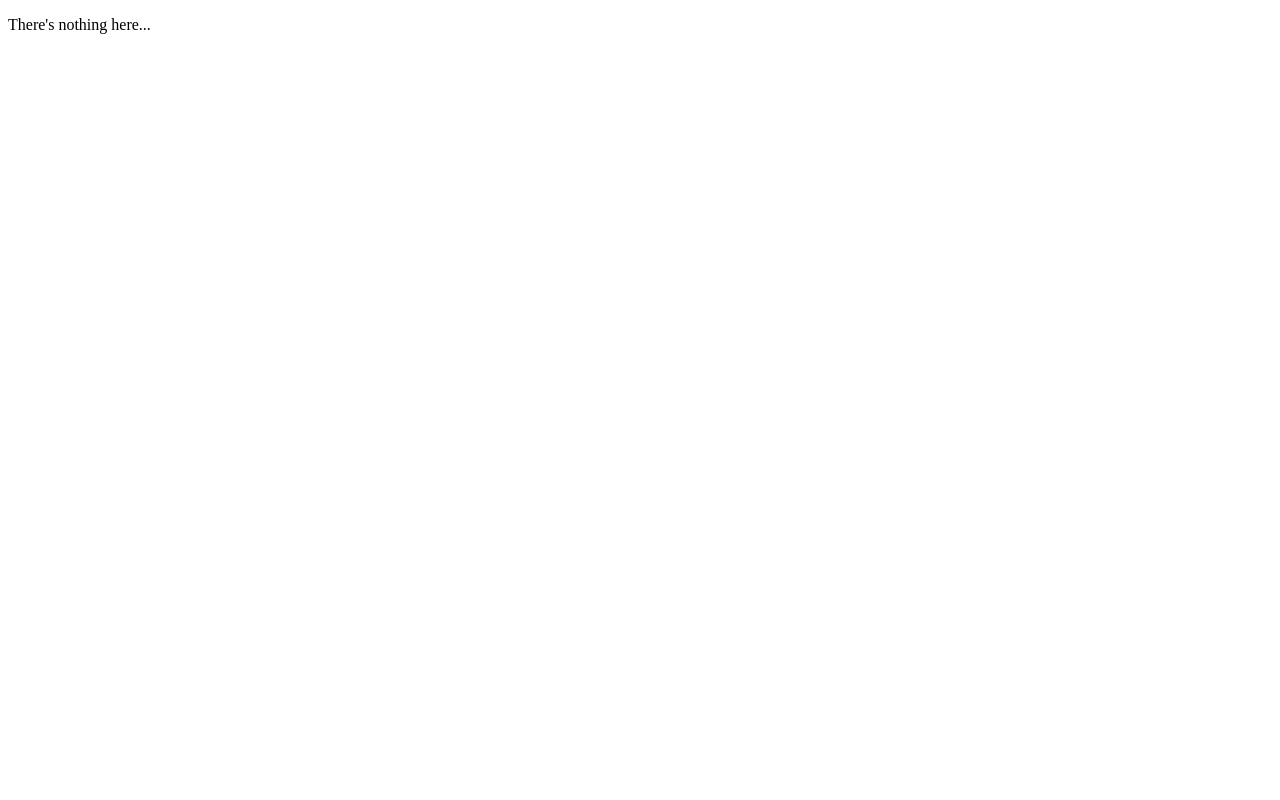
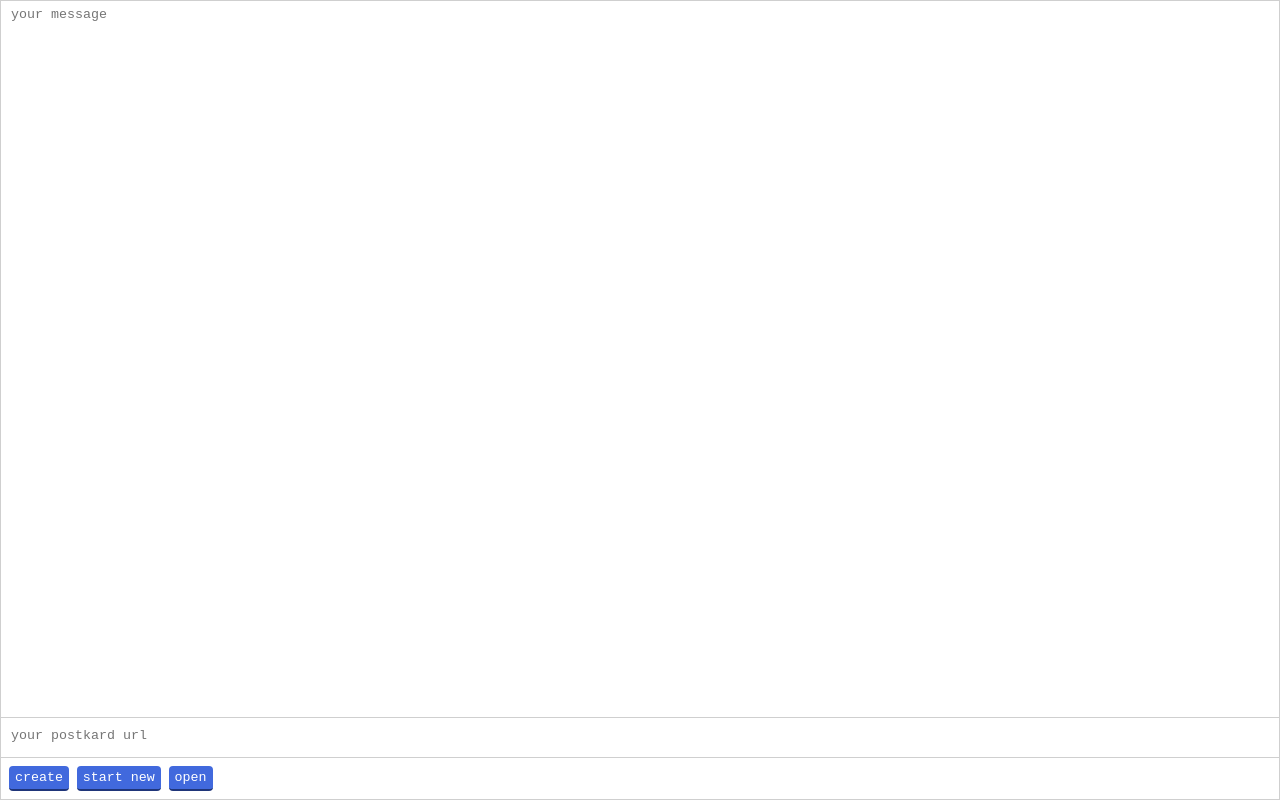
Before and after one commit to postkard/postkard.github.io, a plain HTML site: page index.html in a window 1280 px wide. Drawn offline with Linux system fonts and the light colour scheme.

Commit message:
+ 108 lines

```diff
--- a/index.html
+++ b/index.html
@@ -1,6 +1,108 @@
 <!DOCTYPE html>
 <html>
-  <body>
-    <p>There's nothing here...</p>
-  </body>
+    <head>
+        <title>Postkard</title>
+        <meta name="robots" content="noindex"/>
+        <meta name="viewport" content="width=device-width, initial-scale=1, maximum-scale=1">
+        <link rel="icon" href="postkard.ico">
+        <style>
+        /* default (light mode) */
+        body {
+            font-family: monospace;
+            background-color: #FFFFFF;
+        }
+        table {
+            border-collapse: collapse;
+            width: 100%;
+            background-color: #FFFFFF;
+            position: absolute;
+            height: 100%;
+            top: 0px;
+            left: 0px;
+        }
+        th {
+            background-color: #E6E6E6;
+        }
+        td, th {
+            border: 1px solid #CFCFCF;
+            text-align: left;
+            padding: 8px;
+        }
+        td.lower {
+            height: 1%;
+        }
+        textarea {
+            border: none;
+            resize: none;
+            width: 90%;
+            font-family: monospace;
+        }
+        textarea.body {
+            height: 100%;
+        }
+        input {
+            font-family: monospace;
+        }
+        button {
+            font-family: monospace;
+            padding: 4px 6px;
+            border-radius: 4px;
+            background-color: #4169DD;
+            color: #fff;
+            border:none;
+            border-bottom: 2px solid #1f3579;
+        }
+        button:hover {
+            background-color: #6080dd;
+        }
+
+        /* dark mode? */
+        @media (prefers-color-scheme: dark) {}
+        </style>
+        <meta property="og:site_name" content="Postkard">
+        <meta property="og:title" content="Postkard">
+        <meta property="og:description" content="Write a postkard today!">
+    </head>
+    <body>
+        <table>
+            <tbody>
+                <tr>
+                    <td><textarea class="body" id="draft" rows="10" placeholder="your message"></textarea></td>
+                </tr>
+                <tr>
+                    <td class="lower"><textarea id="creation" readonly="true" rows="1" placeholder="your postkard url"></textarea></td>
+                </tr>
+                <tr>
+                    <td class="lower">
+                        <button onclick="createPostkard()">create</button>
+                        <button onclick="startNew()">start new</button>
+                        <button onclick="openPostkard()">open</button>
+                    </td>
+                </tr>
+            </tbody>
+        </table>
+        <script>
+        function createPostkard()
+        {
+            var a = new Date();
+            var b = a.getTime();
+            var c = document.getElementById("draft").value;
+
+            rawData = btoa(b + "X" + c);
+            packetData = rawData.replaceAll("/", "-");
+            document.getElementById("creation").value = "https://postkard.cc/v.html?PVC" + packetData;
+        }
+        function openPostkard()
+        {
+            var x = document.getElementById("creation");
+            if(x.value == "") {}
+            else { window.open(x.value); }
+        }
+        function startNew()
+        {
+            document.getElementById("draft").value = "";
+            document.getElementById("creation").value = "";
+        }
+        </script>
+    </body>
 </html>
```
